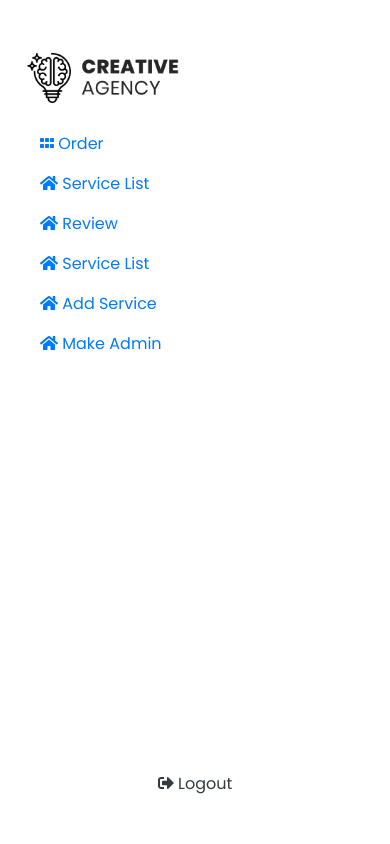
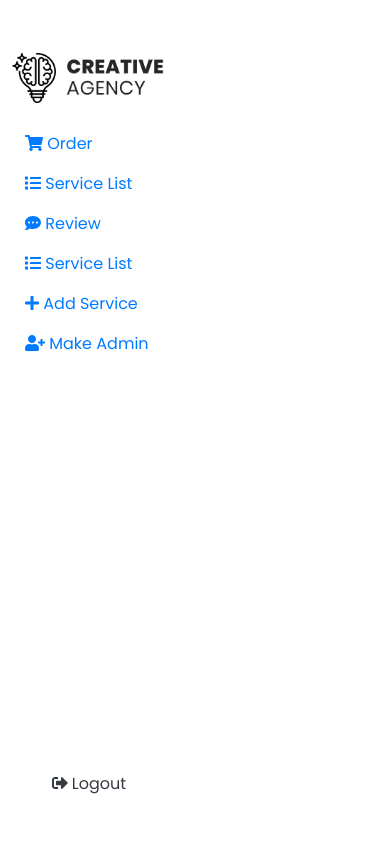
Before and after one commit to abusayeed95/creative-agency-client, a React (Create React App) app: page /admin in a window 390 px wide. Shown: the top 844 px of the page. Built offline with nearby package versions, Linux system fonts and the light colour scheme; no server answers.

Commit message:
final commit before all services change

```diff
--- a/src/components/Admin/Admin/Admin.js
+++ b/src/components/Admin/Admin/Admin.js
@@ -11,16 +11,13 @@ const Admin = ({ fakeinfo }) => {
     return (
         <div className="row">
 
-            <div className="col-md-2">
+            <div>
                 <Sidebar></Sidebar>
             </div>
 
-            <div className="">
+            <div>
                 <OrderHistory></OrderHistory>
             </div>
-
-
-
         </div>
     );
 };
--- a/src/components/Admin/MakeAdmin/MakeAdmin.js
+++ b/src/components/Admin/MakeAdmin/MakeAdmin.js
@@ -1,7 +1,28 @@
 import React from 'react';
+import { useForm } from 'react-hook-form';
 import Sidebar from '../../Dashboard/Sidebar/Sidebar';
 
 const MakeAdmin = () => {
+
+    const { register, handleSubmit, errors } = useForm();
+
+    const onSubmit = data => {
+
+        fetch('https://fierce-cliffs-21804.herokuapp.com/adminEmail', {
+            method: 'POST',
+            headers: { 'content-type': 'application/json' },
+            body: JSON.stringify(data)
+        })
+            .then(res => res.json())
+            .then(success => {
+                if (success) {
+                    alert('Email Added Successfully!!')
+                }
+            })
+
+
+    }
+
     return (
         <div className="row">
 
@@ -13,36 +34,18 @@ const MakeAdmin = () => {
 
                 <h2 className="pt-5 ml-5" >Add Admin</h2>
 
-
-                {/* <form action="" className="customFormStyle">
-
-                    <div className="bg-white p-5" style={{ width: '800px' }}>
-                        <div className="form-group">
-                            <div class="form-row">
-                                <div class="col">
-                                    <label htmlFor="">Email</label>
-                                    <input type="email" className="form-control" placeholder="jon@gamil.com" />
-                                </div>
-                                <div class="col">
-                                    <button type="file" className="btn btn-success form-control"> Submit </button>
-                                </div>
-                            </div>
-                        </div>
-                    </div>
-                </form> */}
-
                 <div className="customFormStyle">
                     <div className="form-group bg-white p-5" style={{ width: '800px' }}>
 
                         <label htmlFor="">Email</label>
-
-                        <form class="form-inline">
+                        <p>{errors.email && <span className="text-danger">This field is required</span>}</p>
+                        <form class="form-inline" onSubmit={handleSubmit(onSubmit)}>
 
                             <div class="form-group mx-sm-3 mb-2">
-                                <input type="email" class="form-control" id="" placeholder="jon@gamil.com" />
+                                <input type="email" ref={register({ required: true })} name="email" class="form-control" id="" placeholder="jon@gamil.com" />
                             </div>
+                            <button type="submit" class="btn btn-success mb-2">Submit</button>
 
-                            <button type="submit" class="btn btn-success mb-2">Submit</button>
                         </form>
                     </div>
                 </div>
--- a/src/components/Admin/OrderHistory/OrderHistory.js
+++ b/src/components/Admin/OrderHistory/OrderHistory.js
@@ -40,7 +40,7 @@ const OrderHistory = () => {
 
         <div style={{ height: '100vh', background: '#F4F7FC' }} className="p-5">
             <div>
-                <h1>Order List</h1>
+                <h1>Services list</h1>
             </div>
 
             <div>
--- a/src/components/Dashboard/Sidebar/Sidebar.js
+++ b/src/components/Dashboard/Sidebar/Sidebar.js
@@ -2,7 +2,7 @@ import React, { useContext, useEffect, useState } from 'react';
 import { Link } from 'react-router-dom';
 import './Sidebar.css'
 import { FontAwesomeIcon } from '@fortawesome/react-fontawesome';
-import { faCog, faSignOutAlt, faCalendar, faHome, faGripHorizontal, faUserPlus, faUsers } from '@fortawesome/free-solid-svg-icons';
+import { faList, faSignOutAlt, faCommentDots, faPlus, faUserPlus, faShoppingCart } from '@fortawesome/free-solid-svg-icons';
 import { faFileAlt } from '@fortawesome/free-regular-svg-icons'
 import { UserContext } from '../../../App';
 
@@ -10,17 +10,18 @@ import logo from '../../../images/logos/logo.png';
 
 
 const Sidebar = () => {
+
     const [loggedInUser, setLoggedInUser] = useContext(UserContext);
-    const [isDoctor, setIsDoctor] = useState(false);
+    const [isAdmin, setIsAdmin] = useState(false);
 
     useEffect(() => {
-        fetch('https://salty-plateau-71286.herokuapp.com/isDoctor', {
+        fetch('http://localhost:5000/isAdmin', {
             method: 'POST',
             headers: { 'content-type': 'application/json' },
             body: JSON.stringify({ email: loggedInUser.email })
         })
             .then(res => res.json())
-            .then(data => setIsDoctor(data));
+            .then(data => setIsAdmin(data));
     }, [])
 
     return (
@@ -31,62 +32,38 @@ const Sidebar = () => {
 
                 <li>
                     <Link to="/orderForm" >
-                        <FontAwesomeIcon icon={faGripHorizontal} /> <span>Order</span>
+                        <FontAwesomeIcon icon={faShoppingCart} /> <span>Order</span>
                     </Link>
                 </li>
                 <li>
                     <Link to="/serviceList" >
-                        <FontAwesomeIcon icon={faHome} /> <span>Service List</span>
+                        <FontAwesomeIcon icon={faList} /> <span>Service List</span>
                     </Link>
                 </li>
                 <li>
                     <Link to="postReview" >
-                        <FontAwesomeIcon icon={faHome} /> <span>Review</span>
-                    </Link>
-                </li>
-                <li>
-                    <Link to="admin" >
-                        <FontAwesomeIcon icon={faHome} /> <span>Service List</span>
-                    </Link>
-                </li>
-                <li>
-                    <Link to="addService" >
-                        <FontAwesomeIcon icon={faHome} /> <span>Add Service</span>
-                    </Link>
-                </li>
-                <li>
-                    <Link to="makeAdmin" >
-                        <FontAwesomeIcon icon={faHome} /> <span>Make Admin</span>
+                        <FontAwesomeIcon icon={faCommentDots} /> <span>Review</span>
                     </Link>
                 </li>
 
-                {/* <div>
+                <div>
                     <li>
-                        <Link to="/allPatients" className="text-white">
-                            <FontAwesomeIcon icon={faCalendar} /> <span>Appointments</span>
+                        <Link to="admin" >
+                            <FontAwesomeIcon icon={faList} /> <span>Service List</span>
                         </Link>
                     </li>
                     <li>
-                        <Link to="/patient" className="text-white">
-                            <FontAwesomeIcon icon={faUsers} /> <span>Patients</span>
+                        <Link to="addService" >
+                            <FontAwesomeIcon icon={faPlus} /> <span>Add Service</span>
                         </Link>
                     </li>
                     <li>
-                        <Link to="/prescriptions" className="text-white">
-                            <FontAwesomeIcon icon={faFileAlt} /> <span>Prescriptions</span>
+                        <Link to="makeAdmin" >
+                            <FontAwesomeIcon icon={faUserPlus} /> <span>Make Admin</span>
                         </Link>
                     </li>
-                    <li>
-                        <Link to="/addDoctor" className="text-white" >
-                            <FontAwesomeIcon icon={faUserPlus} /> <span>Add Doctor</span>
-                        </Link>
-                    </li>
-                    <li>
-                        <Link to="/doctor/setting" className="text-white" >
-                            <FontAwesomeIcon icon={faCog} /> <span>Settings</span>
-                        </Link>
-                    </li>
-                </div> */}
+                </div>
+
             </ul>
             <div className="text-center my-5">
                 <Link to="/" className="text-dark"><FontAwesomeIcon icon={faSignOutAlt} /> <span>Logout</span></Link>
--- a/src/components/Home/ContactForm/ContactForm.js
+++ b/src/components/Home/ContactForm/ContactForm.js
@@ -3,8 +3,13 @@ import mainHeaderImg from '../../../images/mainHeaderImg.png';
 
 
 const ContactForm = () => {
+
+    function comingSoon() {
+        alert('This feature is Coming Soon!!')
+    }
+
     return (
-        <main style={{ height: '700px', background: '#FBD062' }} className="row p-2">
+        <main style={{ height: '700px', background: '#FBD062' }} className="row p-2" id="contactUs">
             <div className="col-md-4 offset-md-1 mt-5">
                 <h1>Let us handle your <br /> project, professionally.</h1>
                 <p className="mt-4">Lorem ipsum dolor sit amet consectetur adipisicing elit. Soluta consectetur voluptate at autem. Dolorem recusandae architecto nam provident! Repellendus inventore ipsa minima amet perferendis rerum dolor quis.</p>
@@ -21,7 +26,7 @@ const ContactForm = () => {
                         <textarea name="" className="form-control" id="" cols="30" rows="10" placeholder="Your message "></textarea>
                     </div>
                     <div className="form-group">
-                        <button type="button" className="btn btn-dark"> Submit </button>
+                        <button type="button" className="btn btn-dark" onClick={comingSoon}> Submit </button>
                     </div>
                 </form>
             </div>
--- a/src/components/PostReview/PostReview.js
+++ b/src/components/PostReview/PostReview.js
@@ -11,9 +11,14 @@ const PostReview = () => {
     const { name, email, photoURL } = loggedInUser;
 
 
-    const { register, handleSubmit, errors } = useForm();
+    const { register, handleSubmit, errors } = useForm({
+        defaultValues: {
+            name: name
+        }
+    });
 
     const onSubmit = data => {
+        // sending user gmail profile image to database as userPhoto
         data.userPhoto = photoURL;
 
         console.log('gmail data', data);
@@ -41,9 +46,9 @@ const PostReview = () => {
             <div style={{ height: '100vh', width: '80%', background: '#F4F7FC' }}>
 
 
-                <div className="pt-5 ml-5">
+                <div className="pt-5 ml-5 d-flex justify-content-between">
                     <h1 >Review</h1>
-                    <h3>Welcome, {name}</h3>
+                    <h3 className="mr-5">{name}</h3>
                 </div>
 
                 <form className="customFormStyle" onSubmit={handleSubmit(onSubmit)}>
@@ -51,12 +56,12 @@ const PostReview = () => {
                     {/* <img src={photoURL} alt="" ref={register({ required: true })} name="photoURL" /> */}
 
                     <div className="form-group">
-                        <input type="text" ref={register({ required: true })} name="name" className="form-control form-control-lg" placeholder="Your name" />
+                        <input type="text" ref={register({ required: true })} name="name" className="form-control form-control-lg" maxlength="20" placeholder="Your name" /* value={name} */ />
                         {errors.name && <span className="text-danger">This field is required</span>}
                     </div>
 
                     <div className="form-group">
-                        <input type="text" ref={register({ required: true })} name="company" className="form-control form-control-lg" placeholder="Company’s name, Designation" />
+                        <input type="text" ref={register({ required: true })} name="company" className="form-control form-control-lg" maxlength="25" placeholder="Company’s name, Designation" />
                         {errors.company && <span className="text-danger">This field is required</span>}
                     </div>
 
```
Also changed, not shown: src/components/Home/HeaderMain/HeaderMain.js (+9 -1 lines), src/components/Home/Navbar/Navbar.js (+8 -4 lines).
